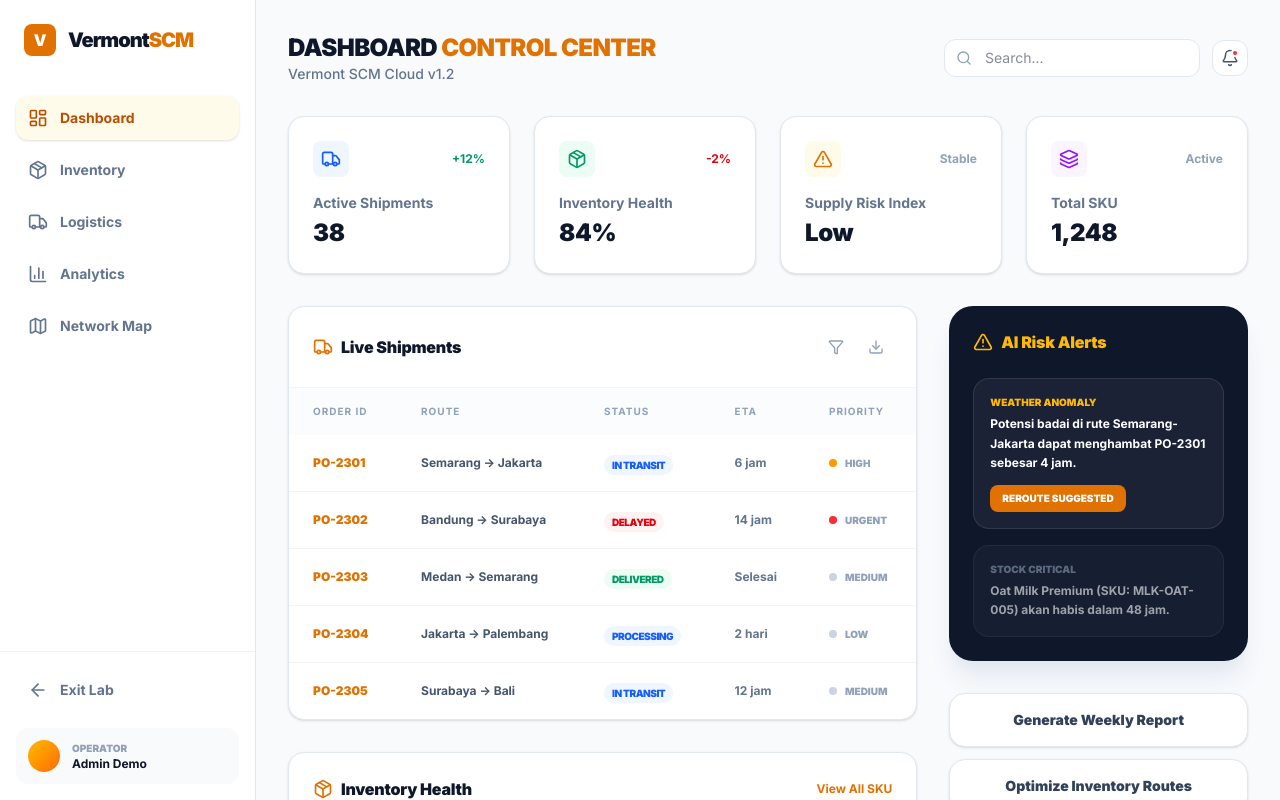
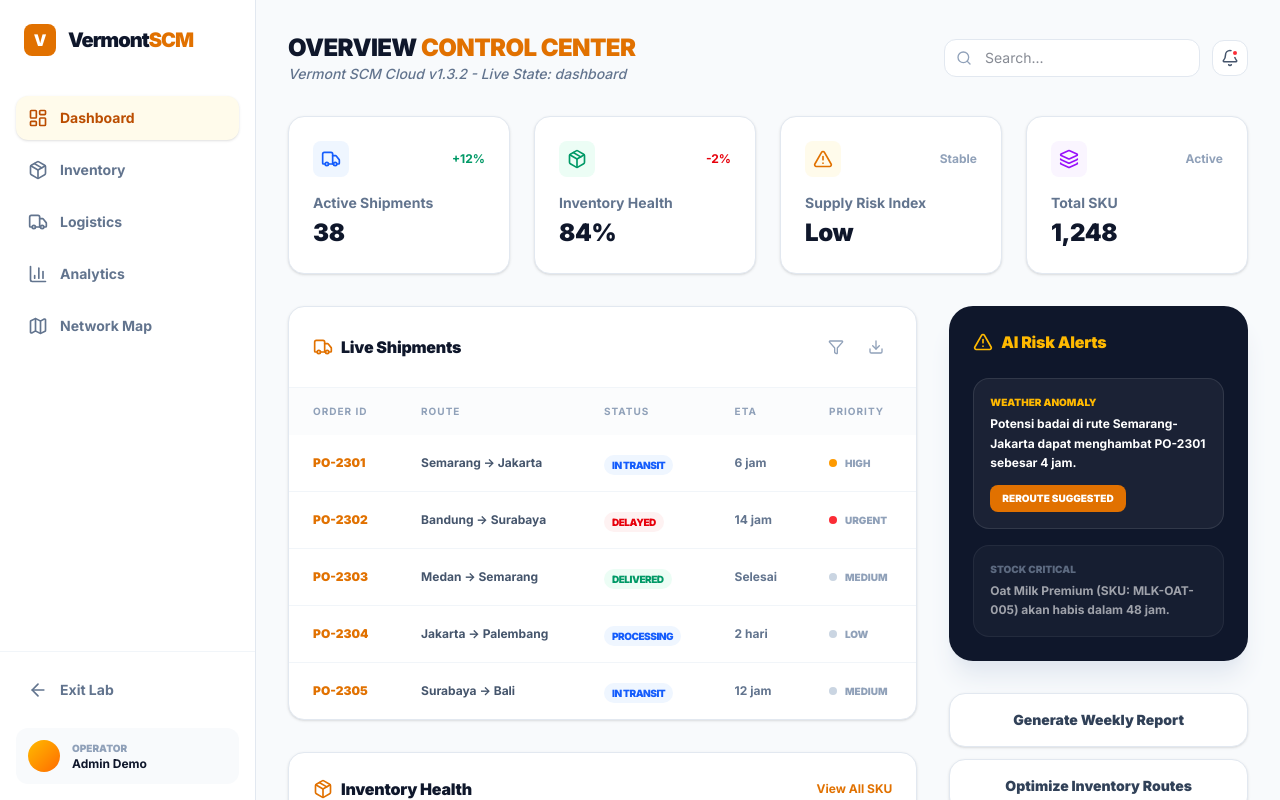
Before and after one commit to imanyunar/start, a React (Vite) app: page /supply-chain-demo in a window 1280 px wide. Shown: the top 800 px of the page. Built offline with nearby package versions, Linux system fonts and the light colour scheme.

Commit message:
Update SCM Demo to v1.3.2 with robust state rendering and debug tags

```diff
--- a/src/components/Navbar.tsx
+++ b/src/components/Navbar.tsx
@@ -43,7 +43,7 @@ const Navbar = () => {
 
   return (
     <nav className={`fixed w-full z-[1000] transition-all duration-300 ${
-      scrolled ? 'py-3 bg-[var(--app-bg)]/70 backdrop-blur-md border-b border-[var(--app-border)]' : 'py-5 bg-transparent'
+      scrolled ? 'py-3 bg-[var(--app-bg)]/70 backdrop-blur-md border-b border-[var(--app-border)]' : 'py-5 bg-[var(--app-bg)]/50 backdrop-blur-md'
     }`}>
       <div className="max-w-7xl mx-auto px-6">
         <div className="flex justify-between items-center">
--- a/src/pages/SupplyChainDemoPage.tsx
+++ b/src/pages/SupplyChainDemoPage.tsx
@@ -24,6 +24,9 @@ const inventory = [
 
 const SupplyChainDemoPage = () => {
   const [activeTab, setActiveTab] = useState('dashboard');
+
+  // Debug log to verify state changes in production console
+  console.log('SCM Active Tab:', activeTab);
 
   const renderContent = () => {
     switch (activeTab) {
@@ -374,9 +377,9 @@ const SupplyChainDemoPage = () => {
         <header className="flex flex-col md:flex-row md:items-center justify-between mb-8 gap-4">
           <div>
             <h1 className="text-2xl font-black tracking-tight text-slate-900 uppercase">
-              {activeTab} <span className="text-amber-600">Control Center</span>
+              {activeTab === 'dashboard' ? 'Overview' : activeTab} <span className="text-amber-600">Control Center</span>
             </h1>
-            <p className="text-slate-500 text-sm font-medium">Vermont SCM Cloud v1.2</p>
+            <p className="text-slate-500 text-sm font-medium italic">Vermont SCM Cloud v1.3.2 - Live State: {activeTab}</p>
           </div>
           <div className="flex items-center gap-3">
             <div className="relative">
@@ -425,7 +428,10 @@ const SupplyChainDemoPage = () => {
           </div>
         )}
 
-        {renderContent()}
+        {/* Dynamic Content Area with key to force remount on tab change */}
+        <div key={activeTab} className="mt-4">
+          {renderContent()}
+        </div>
       </main>
     </div>
   );
```
